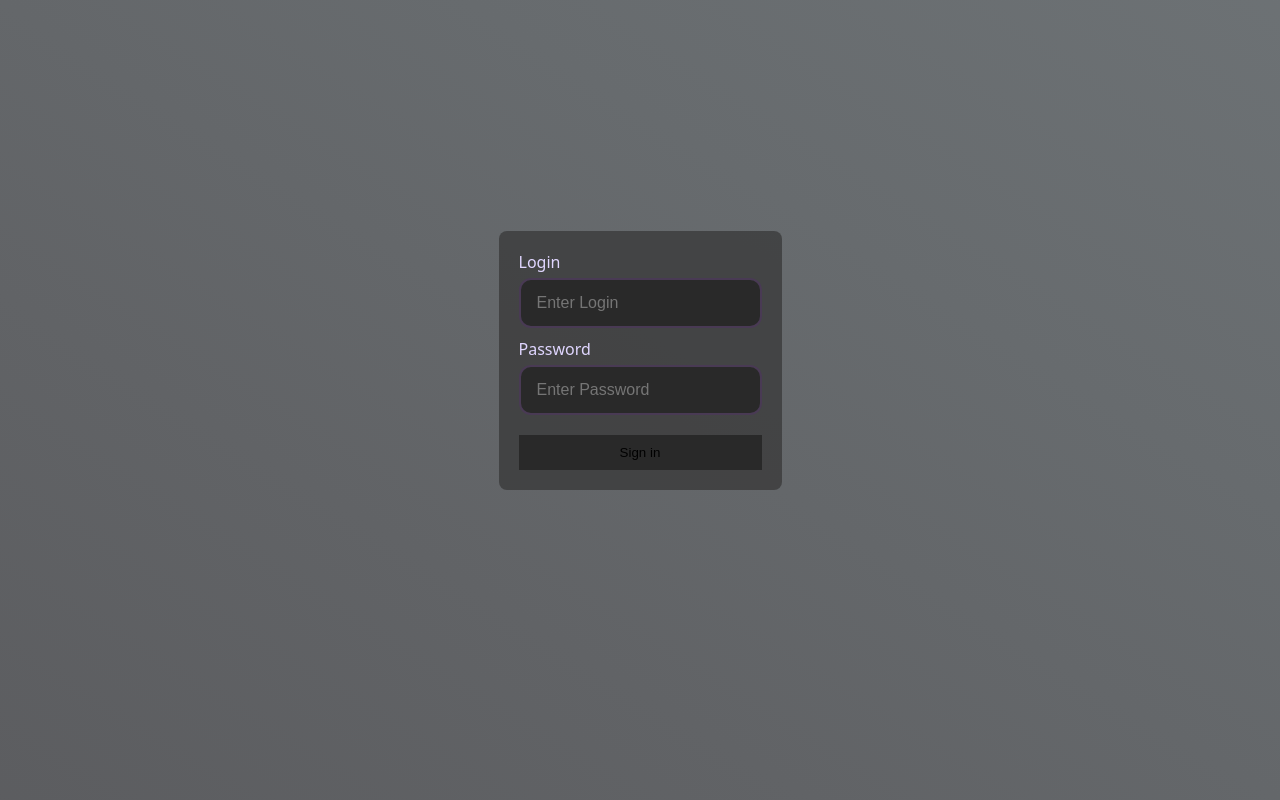
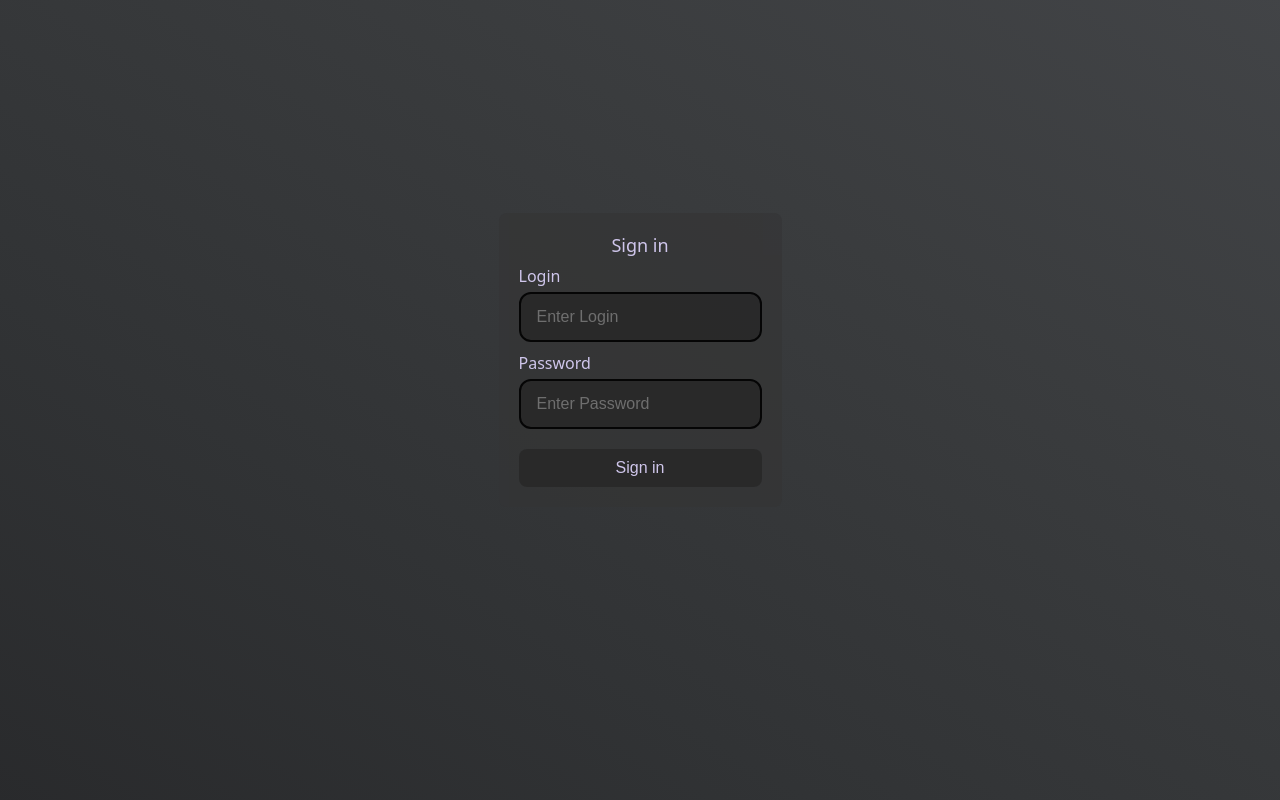
Before and after one commit to unnamedddddddd/message-frontend, a React (Vite) app in the folder client/: page /login in a window 1280 px wide. Built offline with nearby package versions, Linux system fonts and the light colour scheme.

Commit message:
добавлены комнаты чатов, обновлены цвета интерфейса

```diff
--- a/client/src/App.css
+++ b/client/src/App.css
@@ -8,7 +8,21 @@ body {
   margin: 0;
   padding: 0;
   box-sizing: border-box;
-  background-image: linear-gradient(to right top, #292929, #353536, #414243, #4e4f51, #5b5c5f, #616366, #676b6e, #6d7275, #6d7477, #6d7678, #6e7879, #6f7a79);
+  background-image: linear-gradient(
+    to right top,
+    #000000,
+    #0c0c0c,
+    #161617,
+    #1f2021,
+    #28292b,
+    #313335,
+    #3a3c3e,
+    #434548,
+    #444749,
+    #45494b,
+    #464b4c,
+    #474d4d
+  );
   background-size: 400% 400%;
   color: #E0D6FF;
   font-family: system-ui, -apple-system, BlinkMacSystemFont, 'Segoe UI', Roboto, sans-serif;
--- a/client/src/components/Chat.tsx
+++ b/client/src/components/Chat.tsx
@@ -1,17 +1,23 @@
 import type ChatProps from "../interfaces/ChatProps";
 
-const Chat = ({image, name, disabled, onClick} : ChatProps) => {
+const Chat = ({image, name, disabled, onJoinRoom} : ChatProps) => {
+  const handleJoin = () => {
+    if (onJoinRoom) {
+      onJoinRoom(name)
+    }
+  }
+
   return(
     <>
       <button
         className="button-chat"
         disabled={disabled}
-        onClick={onClick}
+        onClick={handleJoin}
       >
-        <div className={`container-chat-${name}`}>
+        <div className={`container-chat`}>
             <img src={image} alt="test" className='chat-image'/>
             <div className='chat-text'>
-              <div className='chat-name'>test</div>
+              <div className='chat-name'>{name}</div>
               <div className='chat-users'>
                 <ul className='chat-users-name'></ul>
               </div>
--- a/client/src/components/HomeForm/Home.css
+++ b/client/src/components/HomeForm/Home.css
@@ -1,20 +1,20 @@
   .home-container {
   height: 100vh;
   display: flex;
-  background: rgba(41, 41, 41, 0.9); /* Основной цвет из градиента */
+  background: rgba(41, 41, 41, 0.9);
   padding: 20px;
 }
 
 .chats-sidebar {
   width: 15%;
-  background-color: rgba(53, 53, 54, 0.9); /* Второй цвет из градиента */
+  background-color: rgba(53, 53, 54, 0.9);
   border-radius: 16px;
   padding: 20px;
   overflow-y: auto;
   flex-shrink: 0;
   flex-direction: column;
   display: flex;
-  border: 1px solid rgba(94, 95, 97, 0.3); /* Промежуточный цвет */
+  border: 1px solid rgba(94, 95, 97, 0.3);
   margin-right: 20px;
 }
 
@@ -25,7 +25,7 @@
   min-width: 0;
   margin-left: 20px;
   margin-right: 20px;
-  background-color: rgba(65, 66, 67, 0.9); /* Третий цвет из градиента */
+  background-color: rgba(65, 66, 67, 0.9);
   border-radius: 15px;
   border: 1px solid rgba(107, 108, 110, 0.3);
 }
@@ -34,7 +34,7 @@
   flex: 1;
   overflow-y: auto;
   padding: 20px;
-  background-color: rgba(53, 53, 54, 0.7); /* Полупрозрачный вариант */
+  background-color: rgba(53, 53, 54, 0.7);
   border-radius: 16px;
   margin-bottom: 5px;
   display: flex;
@@ -47,7 +47,7 @@
   max-width: 70%;
   margin-bottom: 12px;
   padding: 12px 16px;
-  background-color: rgba(91, 92, 95, 0.9); /* #5b5c5f из градиента */
+  background-color: rgba(91, 92, 95, 0.9);
   color: #E0D6FF;
   align-self: flex-start;
   word-wrap: break-word;
@@ -61,7 +61,7 @@
   max-width: 70%;
   margin-bottom: 12px;
   padding: 12px 16px;
-  background: linear-gradient(135deg, #616366 0%, #676b6e 100%); /* Градиент из цветов body */
+  background: linear-gradient(135deg, #616366 0%, #676b6e 100%);
   color: white;
   align-self: flex-end;
   word-wrap: break-word;
@@ -83,7 +83,7 @@
   flex: 1;
   padding: 14px 18px;
   background: rgba(41, 41, 41, 0.7);
-  border: 1px solid rgba(109, 114, 117, 0.4); /* #6d7275 */
+  border: 1px solid rgba(109, 114, 117, 0.4);
   border-radius: 12px;
   color: #E0D6FF;
   font-size: 16px;
@@ -149,10 +149,10 @@
 }
 
 .separator {
-  background-color: rgba(78, 79, 81, 0.5); /* #4e4f51 */
+  background-color: rgba(78, 79, 81, 0.5);
 }
 
-.container-chat-test {
+.container-chat {
   display: flex;
   gap: 20px;
 }
@@ -198,7 +198,7 @@
 .profile-data {
   flex-grow: 1;
   border-radius: 15px;
-  background-color: rgba(70, 71, 74, 0.7); /* Более темный вариант */
+  background-color: rgba(56, 57, 59, 0.7);
   min-height: 0;
   border: 1px solid rgba(97, 99, 102, 0.3);
 }
@@ -210,6 +210,7 @@
   border-radius: 12px;
   color: #E0D6FF;
   transition: background-color 0.2s;
+  margin-bottom: 20px;
 }
 
 .button-chat:hover {
@@ -248,6 +249,7 @@
   color: #E0D6FF;
   padding: 6px 12px;
   transition: background-color 0.2s;
+  margin-right: 5px;
 }
 
 .clear-chat:hover {
--- a/client/src/components/HomeForm/Home.tsx
+++ b/client/src/components/HomeForm/Home.tsx
@@ -4,6 +4,8 @@ import type MessageProps from "../../interfaces/MessageProps";
 import './Home.css';
 import Chat from "../Chat";
 import test from '../../assets/i.png';
+import bohema from '../../assets/bohema.png';
+
 import WebSocketChat from "../../modules/websocket-client";
 import Profile from "../Profile";
 
@@ -14,7 +16,9 @@ const Home = () => {
   const messagesEndRef = useRef<HTMLDivElement>(null);
   const [isConnected, setIsConnected] = useState<boolean>(false)
 
-  const connect = () => {
+  const connect = (roomId: string) => {
+    if (isConnected) return;
+
     socketRef.current = new WebSocketChat()
 
     const handleMessage = (data: MessageProps) => {
@@ -24,7 +28,7 @@ const Home = () => {
       }])
     }
 
-    socketRef.current.connect().then(() => {
+    socketRef.current.connect(roomId, 'unnamed').then(() => {
       socketRef.current?.getMessage(handleMessage);
       setIsConnected(true);
     })
@@ -32,9 +36,10 @@ const Home = () => {
 
   const disconnect = () => {
     if (socketRef.current) {
-      socketRef.current.disconnect();
+      socketRef.current.leaveRoom();
       socketRef.current = null;
       setIsConnected(false);
+      setMessages([])
     }
   }
 
@@ -55,7 +60,8 @@ const Home = () => {
     <>
       <div className="home-container">
         <div className="chats-sidebar">
-          <Chat image={test} name='test' disabled={isConnected} onClick={connect}/>
+          <Chat image={test} name='test' disabled={isConnected} onJoinRoom={connect}/>
+          <Chat image={bohema} name='bohema' disabled={isConnected} onJoinRoom={connect}/>
           <button
             className="out-chat"
             disabled={!isConnected}
--- a/client/src/components/LoginForm/Login.css
+++ b/client/src/components/LoginForm/Login.css
@@ -12,6 +12,7 @@
   display: flex;
   flex-direction: column;
   border-radius: 8px;
+  opacity: 90%;
 }
 
 .input-user-data {
@@ -19,10 +20,18 @@
   gap: 10px;
   flex-direction: column;
 }
+
 .input-login, .input-password{
   display: flex;
   flex-direction: column;
   gap: 5px;
+}
+
+.auth-label {
+  display: flex;
+  justify-content: center;
+  margin-bottom: 8px;
+  font-size: large;
 }
 
 .login, .password {
@@ -34,11 +43,10 @@
   font-size: 16px;
   border-width: 2px;
   border-style: solid;
-  border-color: rgba(199, 125, 255, 0.2);
   border-image: initial;
   border-radius: 12px;
   padding: 14px 16px;
-  transition: 0.3s;
+  transition: 0.5s;
 }
 
 .login-button {
@@ -46,6 +54,10 @@
   border: 0px ;
   padding: 10px;
   width: 100%;
+  border-radius: 8px;
+  color: #E0D6FF;
+  transition: background-color 0.3s ease;
+  font-size: medium;
 }
 
 .button-container {
@@ -53,7 +65,11 @@
   justify-content: center;
 }
 
-.login:focus {
+.login:focus, .password:focus {
   outline: none;
+  border-color: #E0D6FF;
+}
 
+.login-button:hover {
+  background-color: #5c5c5c;
 }
--- a/client/src/components/LoginForm/Login.tsx
+++ b/client/src/components/LoginForm/Login.tsx
@@ -8,6 +8,11 @@ const Login = () => {
       <div className="login-main">
         <div className="login-form-container">
           <form action="" className="login-form">
+            <div className='auth-label'>
+              <label htmlFor="" className='auth'>
+                Sign in
+              </label>
+            </div>
             <div className="main-form">
               <div className="input-user-data">
                 <div className="input-login">
--- a/client/src/interfaces/ChatProps.ts
+++ b/client/src/interfaces/ChatProps.ts
@@ -3,4 +3,5 @@ export default interface ChatProps {
   name: string;
   disabled: boolean;
   onClick?: () => void;
+  onJoinRoom?: (roomId: string) => void
 }
--- /dev/null
+++ b/client/src/interfaces/SocketProps.ts
@@ -0,0 +1,6 @@
+import type { Socket } from "socket.io-client";
+
+export default interface SocketProps extends Socket{
+  userName?: string;
+  currentRoom?: string| null;
+}
--- a/client/src/interfaces/WebSocketProps.ts
+++ b/client/src/interfaces/WebSocketProps.ts
@@ -1,8 +1,9 @@
 import type MessageProps from "./MessageProps";
 
 export default interface IWebSocketClient {
-  connect(): Promise<void>;
+  connect(roomId: string, userName: string): Promise<void>;
   sendMessage(message: string): void;
   getMessage(handler: (data: MessageProps) => void): void;
   disconnect(): void;
+  leaveRoom(): void;
 }
--- a/client/src/modules/websocket-client.ts
+++ b/client/src/modules/websocket-client.ts
@@ -1,17 +1,23 @@
 import SERVER_URL from "../config";
 import type MessageProps from "../interfaces/MessageProps";
+import type SocketProps from "../interfaces/SocketProps";
 import type IWebSocketClient from "../interfaces/WebSocketProps";
-import { io, Socket } from 'socket.io-client'
+import { io } from 'socket.io-client'
 
 export default class WebSocketChat implements IWebSocketClient{
-  private socket: Socket | null = null;
+  private socket: SocketProps | null = null;
 
-  connect(): Promise<void> {
+  connect(roomId: string, userName: string): Promise<void> {
     return new Promise((resolve, reject) => {
       this.socket = io(SERVER_URL);
 
+      this.socket.userName = userName;
+      this.socket.currentRoom = roomId;
+
+      this.socket.emit('join-room', {roomId, userName})
+
       this.socket.on('connect', () => {
-        console.log('Подключеноc c id', this.socket?.id)
+        console.log(`Подключен user ${this.socket?.userName} c id ${this.socket?.id}`)
         resolve();
       })
 
@@ -30,7 +36,15 @@ export default class WebSocketChat implements IWebSocketClient{
   }
 
   sendMessage(message: string): void {
-    this.socket?.emit('message', message);
+    const roomId = this.socket?.currentRoom;
+    this.socket?.emit('message', {message, roomId});
+  }
+
+  leaveRoom(): void {
+    const roomId = this.socket!.currentRoom;
+    const userName = this.socket!.userName;
+    this.socket?.emit('leave-room', {roomId, userName})
+    this.socket!.currentRoom = null;
   }
 
   disconnect(): void {
```
Also changed, not shown: client/src/assets/bohema.png (added).
